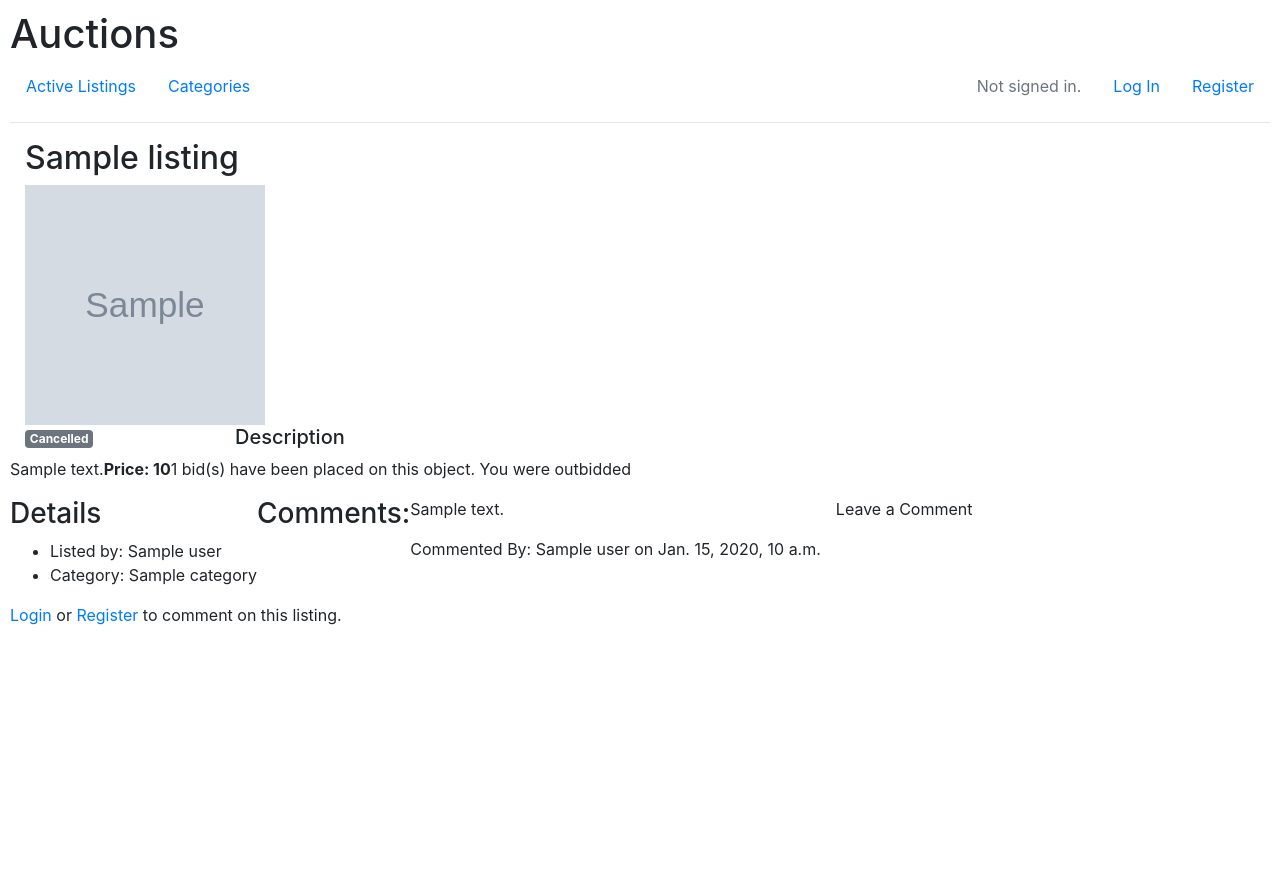
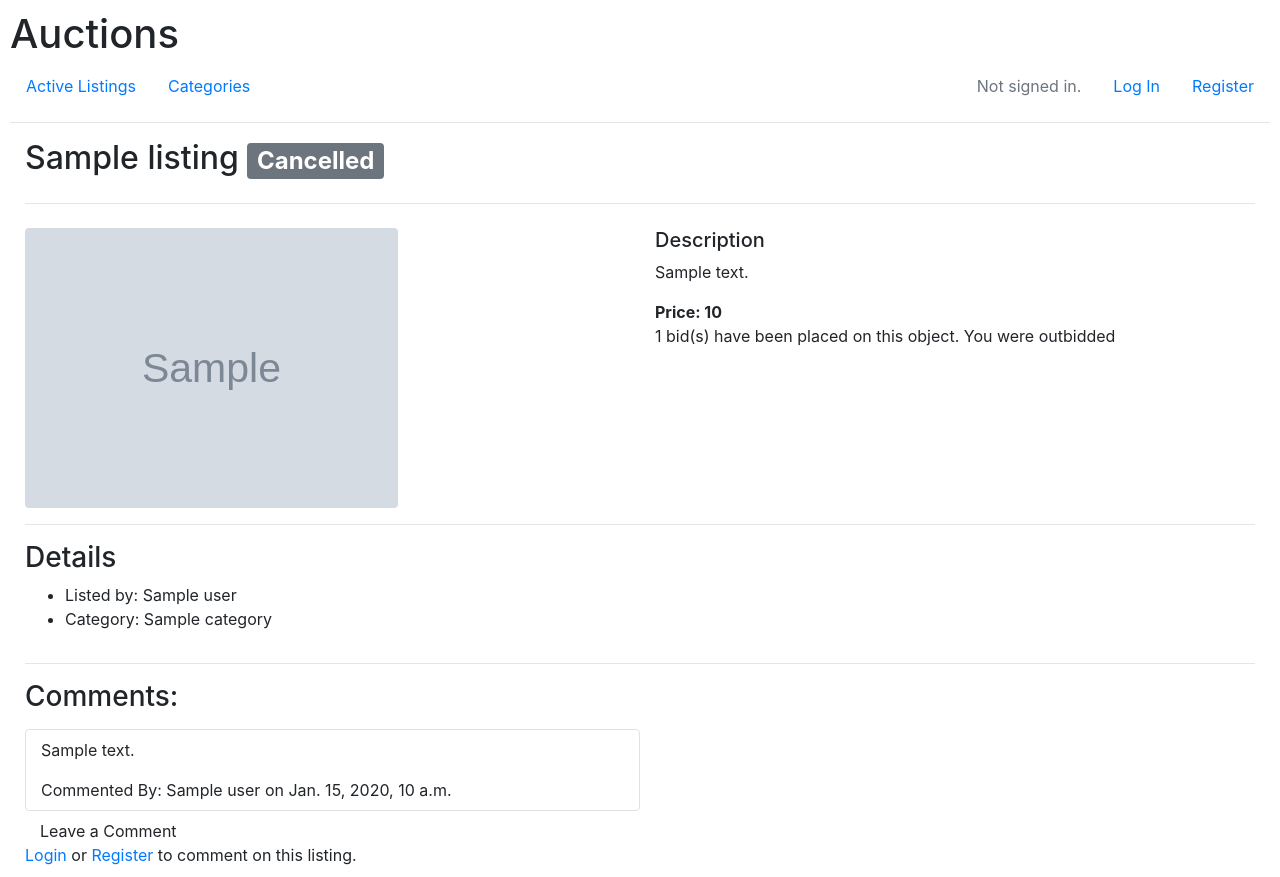
Before and after one commit to D4niel44/E-Commerce, a Django app: template auctions/templates/auctions/listing.html in a window 1280 px wide. Before the commit the page ends 625 px from the top, so only its background shows below. Run offline with Django 3.2, Linux system fonts and the light colour scheme; the template is opened without the code that fills it: most values are stand-ins (such as "Sample title", 1, 10 or a date in 2020); grey boxes marked "Sample" are stand-in pictures; some libraries are stand-ins or nearby versions.

Commit message:
DESIGN | Listing page basic design

```diff
--- a/auctions/templates/auctions/listing.html
+++ b/auctions/templates/auctions/listing.html
@@ -1,24 +1,9 @@
 {% extends 'auctions/layout.html' %}
+{% load static %}
 {% block body %}
   <div class="row">
     <div class="col-12">
-      <h2>{{listing.title}}</h2>
-      {% if user.is_authenticated %}
-      {% if user == listing.actual_bid.user and listing.status.name == 'Sold' %}
-      <h2>Congratulations! You have won this item auction.</h2>
-      {% endif %}
-      {% endif %}
-    </div>
-  </div>
-  <div class="row">
-    <div class="col-6 col-sm-12">
-      {% if listing.image %}
-      <img src="{{listing.image.url}}" alt="This listing does not have an image" height="240" width="240">
-      {% endif %}
-    </div>
-    <div class="col-6 col-sm-12">
-      <div class="row">
-        <div class="col-2">
+      <h2>{{listing.title}}
       {% if listing.status.name == 'Active' %}
       <span class="badge badge-primary">Active</span>
       {% elif listing.status.name == 'Sold' %}
@@ -26,15 +11,39 @@
       {% else %}
       <span class="badge badge-secondary">Cancelled</span>
       {% endif %}
+      </h2>
     </div>
-        <div class="col-7">
+  </div>
+  {% if user.is_authenticated %}
+  {% if user == listing.actual_bid.user and listing.status.name == 'Sold' %}
+  <div class="row">
+    <div class="col-12">
+      <div class="alert alert-success" role="alert">
+        Congratulations! You have won this item auction.
+      </div>
+    </div>
+  </div>
+  {% endif %}
+  {% endif %}
+  <hr>
+  <div class="row">
+    <div class="col-lg-6 col-sm-12 pt-2">
+      {% if listing.image %}
+      <img class="img-fluid rounded" src="{{listing.image.url}}" alt="This listing does not have an image">
+      {% else %}
+      <img class="img-fluid rounded" src="{% static 'auctions/noimage.png' %}" alt="This listing does not have an image">
+      {% endif %}
+    </div>
+    <div class="col-lg-6 col-sm-12 pt-2">
+      <div class="row">
+        <div class="col-8">
           <h5>Description</h5>
         </div>
-        <div class="col-3">
+        <div class="col-4">
           {% if user.is_authenticated %}
           <form action="{% url 'toogle_watchlist' listing.id %}" method="post">
             {% csrf_token %}
-            <button type="submit">
+            <button class="btn btn-outline-secondary btn-sm" type="submit">
               {% if is_on_watchlist %}
               Remove from Watchlist
               {% else %}
@@ -44,12 +53,13 @@
           </form>
           {% endif %}
         </div>
+      </div>
       <div class="row">
         <div class="col-12">
           <p>{{listing.description}}</p>
         </div>
       </div>
-      <div class="row">
+      <div class="row align-bottom">
         <div class="col-12">
           <b>Price:
             {% if listing.actual_bid %}
@@ -77,6 +87,9 @@
             {% endif %}
           </span>
         </div>
+      </div>
+      <div class="row">
+        <div class="col-12">
         {% if user.is_authenticated %}
         {% if request.user != listing.user and listing.status.can_bid%}
         <form action="{% url 'listing' listing.id %}" method="post">
@@ -115,6 +128,8 @@
         </div>
       </div>
     </div>
+  </div>
+  <hr>
   <div class="row">
     <div class="col-12">
       <h3>Details</h3>
@@ -124,13 +139,15 @@
       </ul>
     </div>
   </div>
+  <hr>
   <div class="row">
     <div class="col-12">
       <h3>Comments:</h3>
     </div>
   </div>
   {% for comment in comments %}
-  <div class="row">
+  <div class="col-6">
+    <div class="row border rounded mt-2 pt-2 mb-2 pb-2">
      <div class="col-12">
        <div class="row">
          <div class="col-12">
@@ -140,6 +157,7 @@
        <div class="row">
          <div class="col-12">
            <span class="comment-user">Commented By: {{comment.user}} on {{comment.date}}</span>
+         </div>
        </div>
      </div>
     </div>
```
Lines whose indentation alone changed are shown as unchanged.
